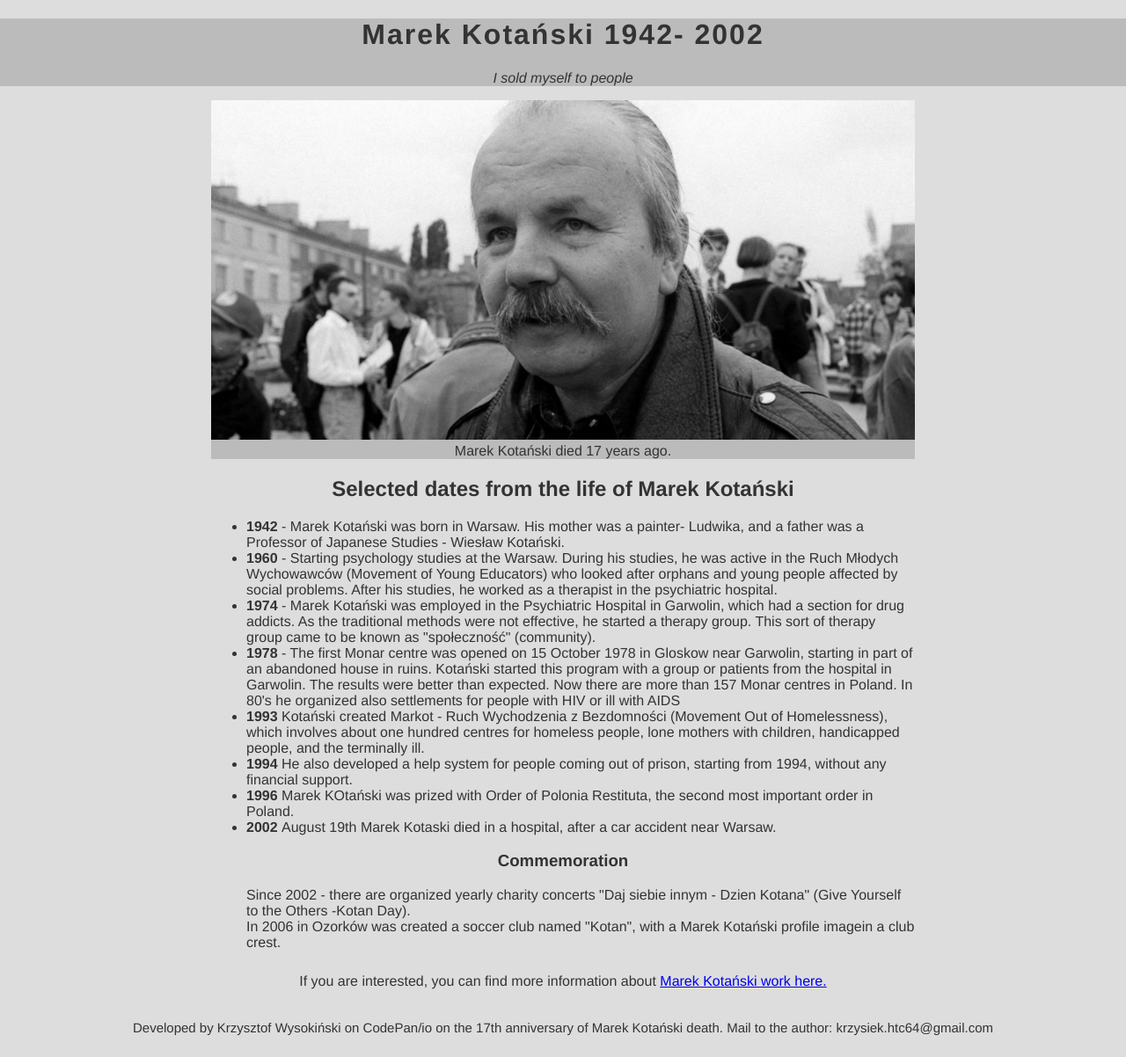
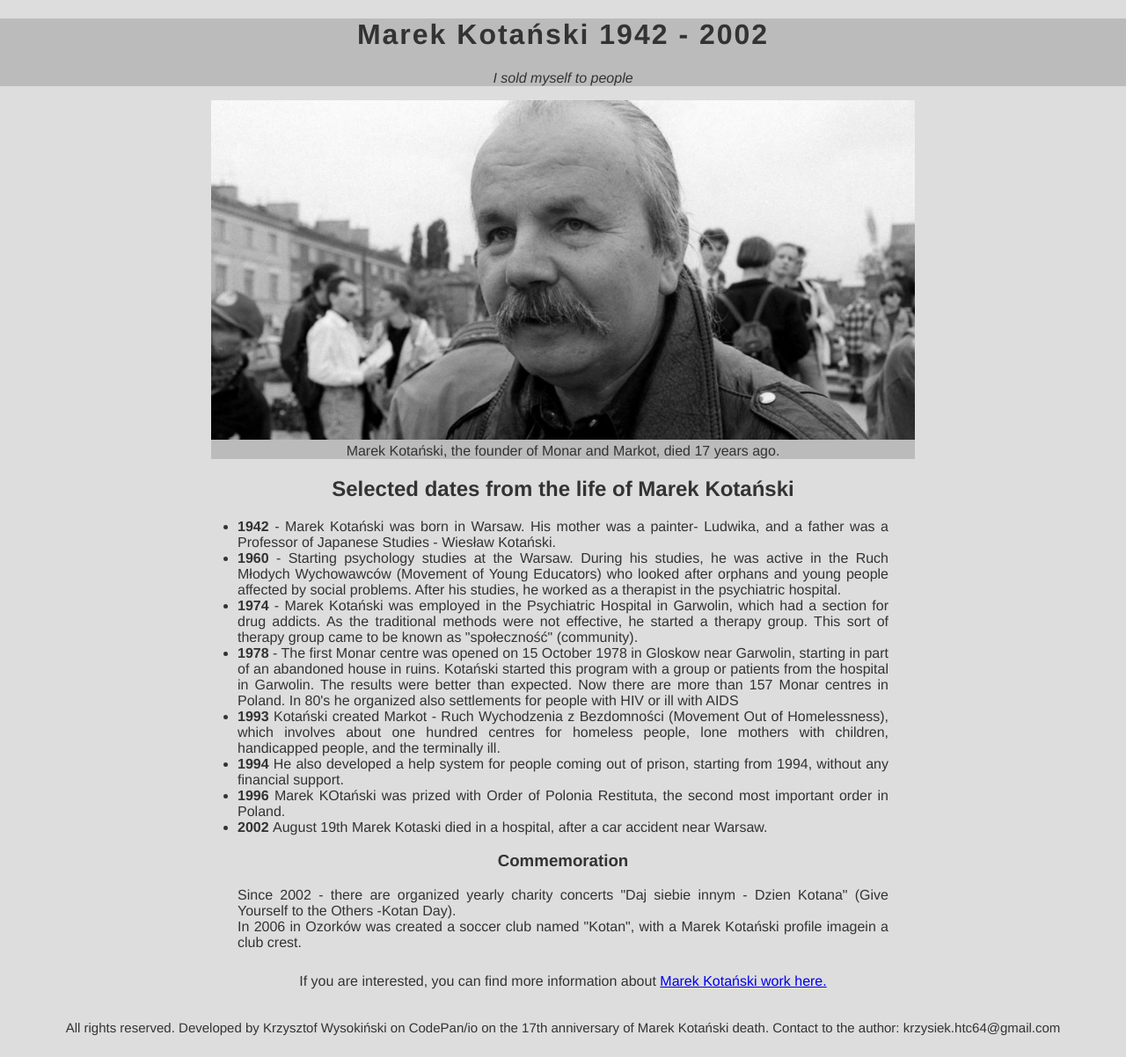
Before and after one commit to KrzysztofWys/FreeCodeCamp, a plain HTML site: page index.html in a window 1280 px wide. Shown: the whole page at 88% size. Drawn offline with Linux system fonts and the light colour scheme.

Commit message:
Add files via upload

```diff
--- a/index.html
+++ b/index.html
@@ -13,14 +13,14 @@
 
 <body>
     <header>
-        <h1>Marek Kotański 1942- 2002</h1>
+        <h1>Marek Kotański 1942&nbsp-&nbsp2002</h1>
         <p>I sold myself to people</p>
     </header>
 
     <section>
         <header id="zdjecie">
             <img src="MarekKotanski.jpg" alt="Marek Kotański" id="mainphoto">
-            <figcaption>Marek Kotański died 17 years ago.</figcaption>
+            <figcaption>Marek Kotański, the founder of Monar and Markot, died 17 years ago.</figcaption>
         </header>
         <article>
             <h2>
@@ -67,8 +67,8 @@
         </footer>
     </section>
     <footer id="lower">
-        <p>Developed by Krzysztof Wysokiński on CodePan/io on the 17th anniversary of Marek Kotański death. Mail
-            to the author: <mail> krzysiek.htc64@gmail.com</mail>
+        <p>All rights reserved. Developed by Krzysztof Wysokiński on CodePan/io on the 17th anniversary of Marek
+            Kotański death. Contact to the author: <mail> krzysiek.htc64@gmail.com</mail>
         </p>
     </footer>
 </body>
--- a/style.css
+++ b/style.css
@@ -42,6 +42,7 @@ section{
     max-width: 100%;
 }
 
+
 @media(max-height: 350px) {
     article {
         font-size: 18px;
@@ -50,8 +51,11 @@ section{
 
 ul{
     list-style-type: disc;
-    text-align: left;
+    text-align: justify;
+    padding-right: 30px;
+    padding-left: 30px;
 }
+
 
 #nostyletype{
     list-style-type: none;
```
